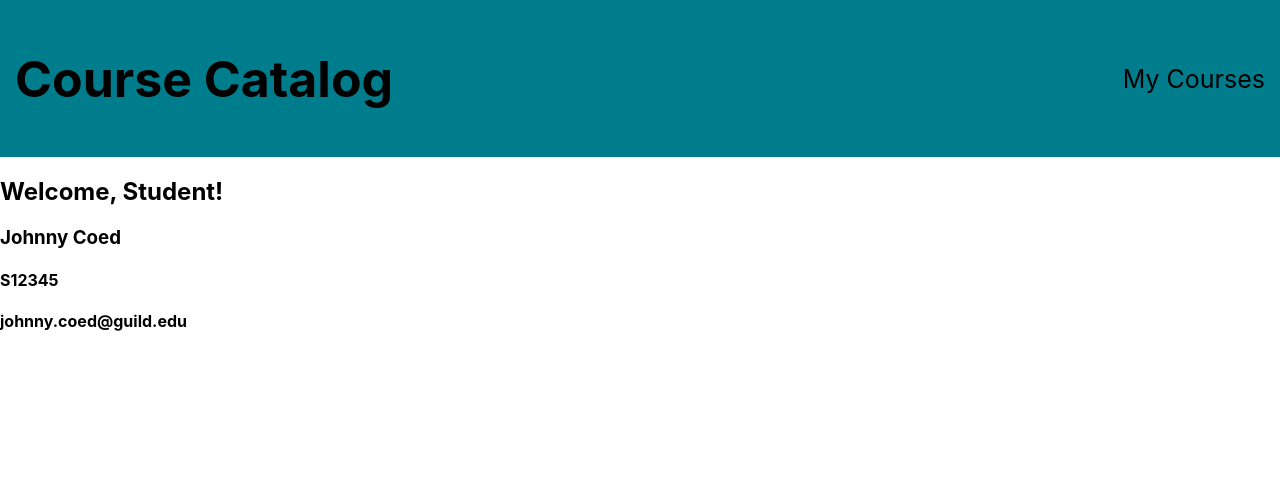
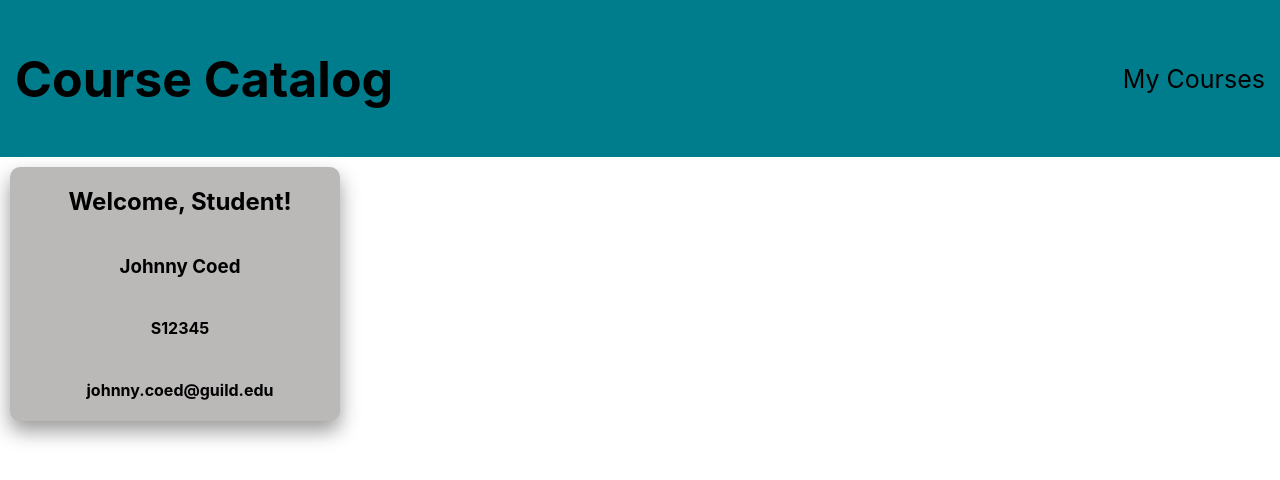
Before and after one commit to stacyp2006/coursecatalog, a React (Create React App) app: page / in a window 1280 px wide. Shown: the top 480 px of the page. Built offline with nearby package versions, Linux system fonts and the light colour scheme.

Commit message:
Add styling to student section

```diff
--- a/src/Components/Student/Student.css
+++ b/src/Components/Student/Student.css
@@ -0,0 +1,12 @@
+.student-area {
+  background-color: #bbb8b8;
+  display: flex;
+  flex-direction: column;
+  align-items: center;
+  width: 25%;
+  height: auto;
+  padding-left: 10px;
+  border-radius: 10px;
+  box-shadow: 0 10px 20px rgba(0, 0, 0, 0.4);
+  margin: 10px;
+}
```
